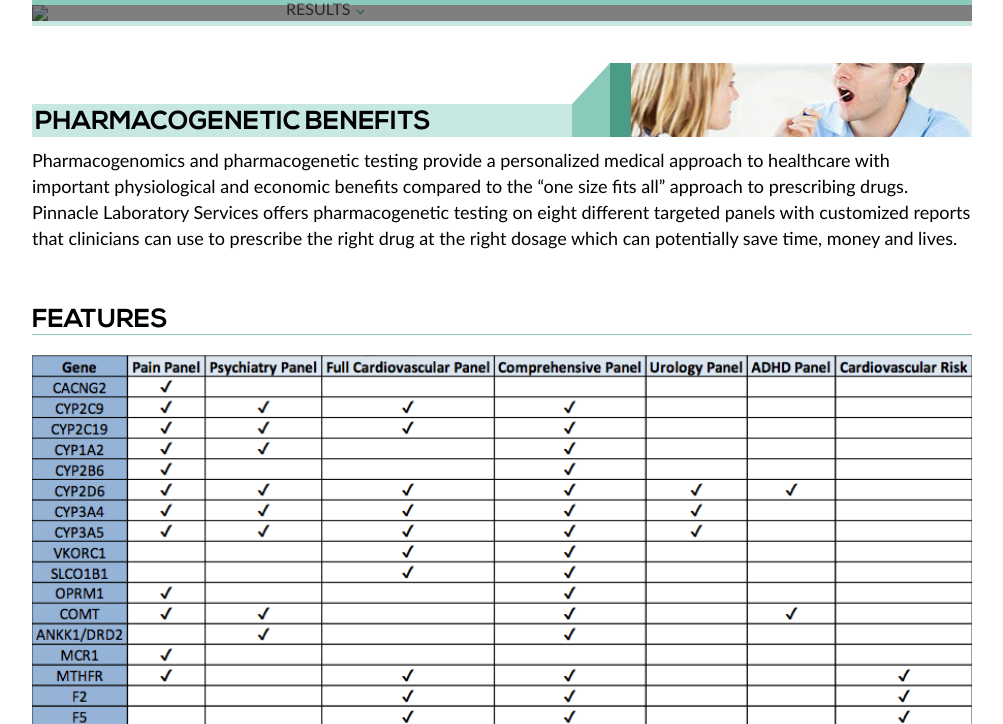
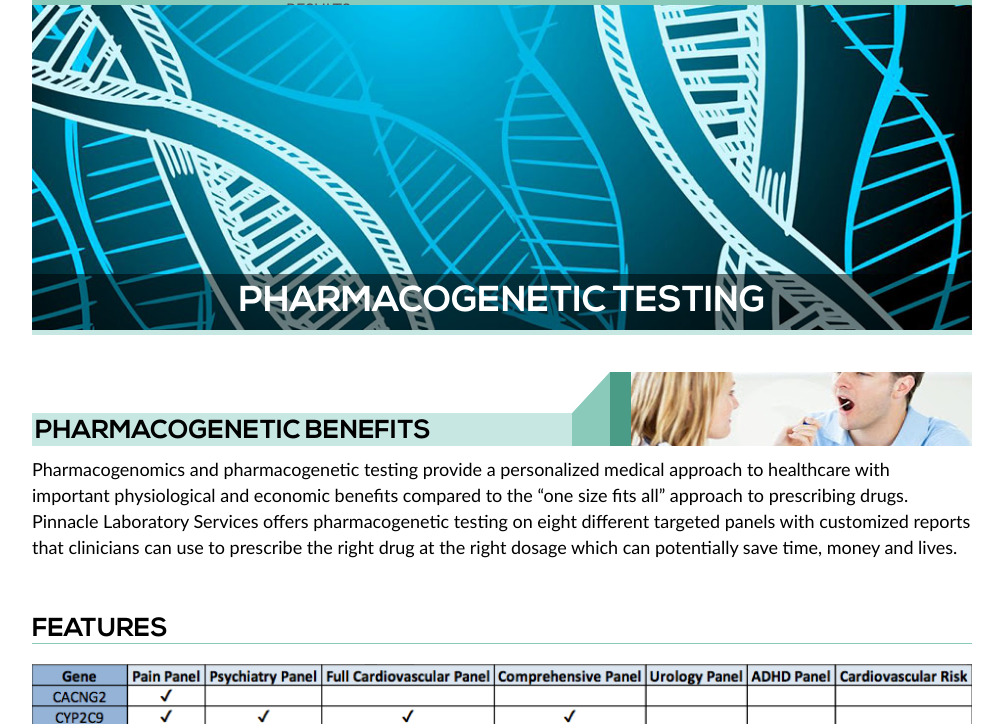
Before and after one commit to mfleming7024/PinnacleFreelance, a plain HTML site: page pharm-testing.html in a window 1280 px wide. Shown: the part 76-800 px from the top of the page, without its empty margins (138-1141 px from the left). Drawn offline with Linux system fonts and the light colour scheme.

Commit message:
fixed link to picture

```diff
--- a/pharm-testing.html
+++ b/pharm-testing.html
@@ -54,7 +54,7 @@
 		</div>
 		<div class="row" id="cta-container">
 			<div class="twelve columns" id="cta">
-				<img src="img/pharma-testing-header.jpg" />
+				<img src="img/pharm-testing-header.jpg" />
 				<div class="secondary-overlay">
 					<h1>PHARMACOGENETIC TESTING</h1>
 				</div>
```
